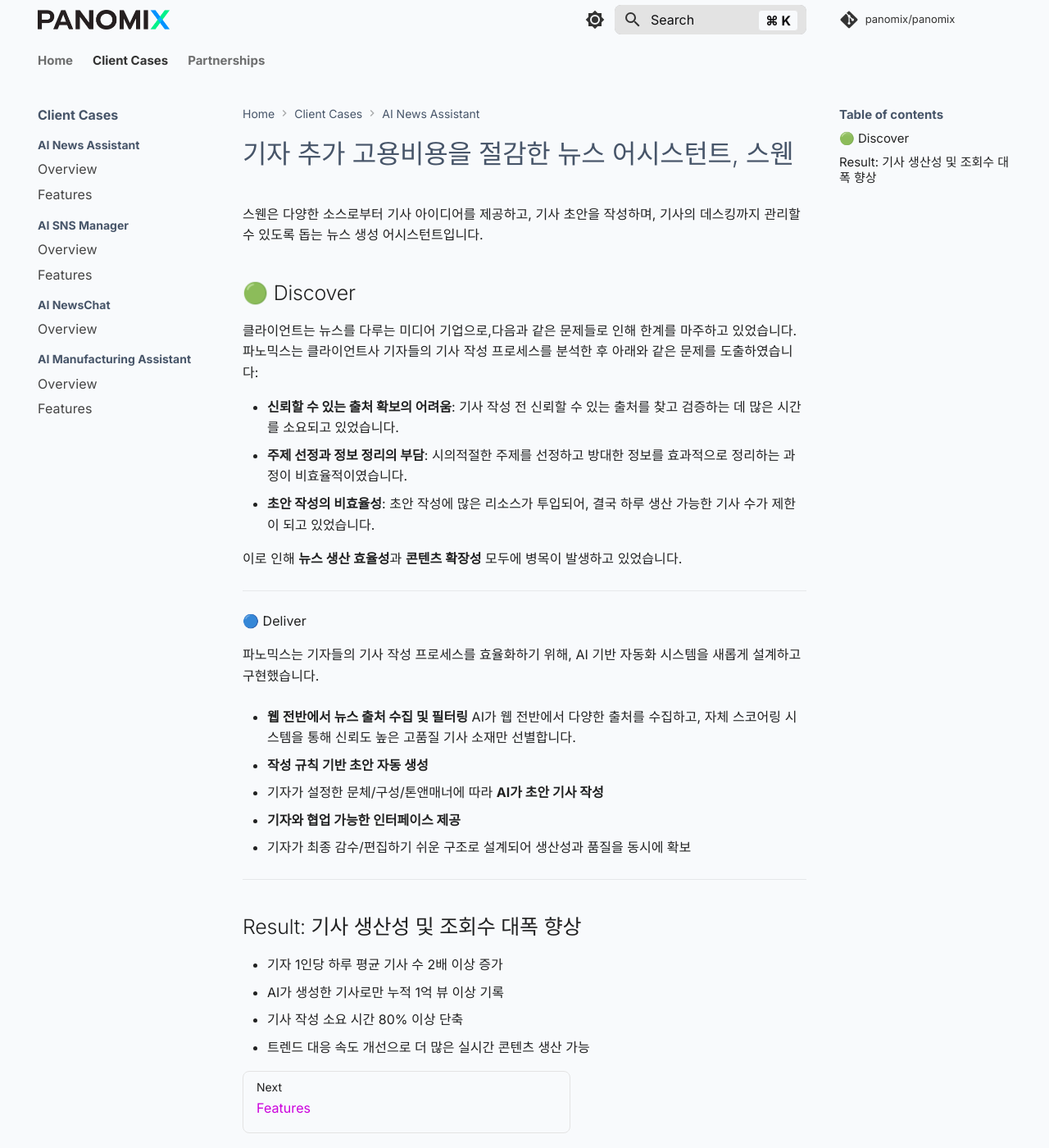
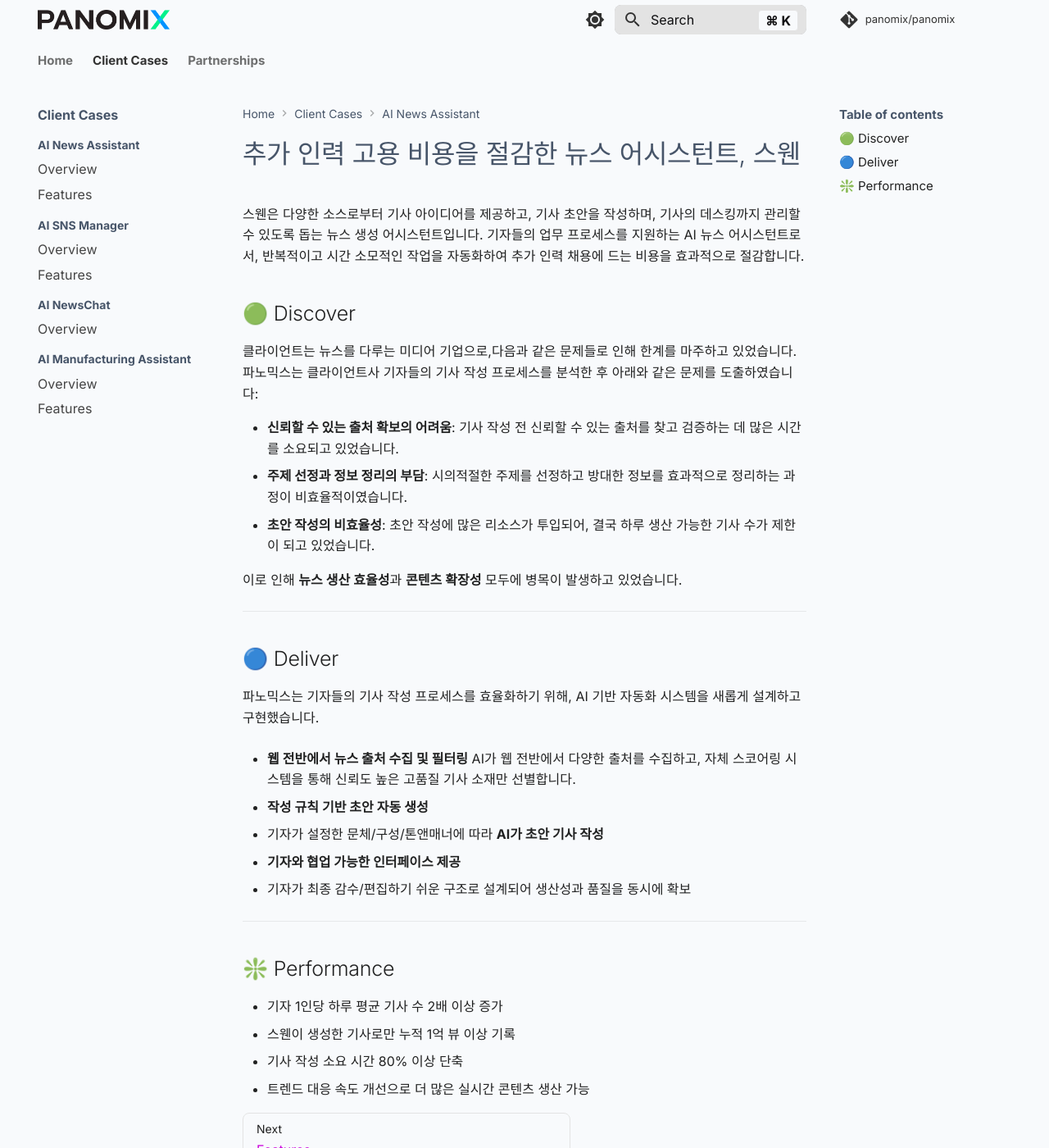
Before and after one commit to panomix/panomix, an MkDocs documentation site: the page built from docs/clients/news/news.md, in a window 1280 px wide and 1400 px high. Shown: the whole window at 82% size. Built offline with MkDocs 1.6.1 and Material for MkDocs 9.7.7, drawn with Linux system fonts in a browser that asks for light colours; comment, search, counter and statistics services are not loaded.

Commit message:
Update news.md

```diff
--- a/docs/clients/news/news.md
+++ b/docs/clients/news/news.md
@@ -1,6 +1,6 @@
-# 기자 추가 고용비용을 절감한 뉴스 어시스턴트, 스웬
+# 추가 인력 고용 비용을 절감한 뉴스 어시스턴트, 스웬
 
-스웬은 다양한 소스로부터 기사 아이디어를 제공하고, 기사 초안을 작성하며, 기사의 데스킹까지 관리할 수 있도록 돕는 뉴스 생성 어시스턴트입니다.
+스웬은 다양한 소스로부터 기사 아이디어를 제공하고, 기사 초안을 작성하며, 기사의 데스킹까지 관리할 수 있도록 돕는 뉴스 생성 어시스턴트입니다. 기자들의 업무 프로세스를 지원하는 AI 뉴스 어시스턴트로서, 반복적이고 시간 소모적인 작업을 자동화하여 추가 인력 채용에 드는 비용을 효과적으로 절감합니다.
 
 ## 🟢 Discover
 
@@ -16,7 +16,7 @@
 
 ---
 
-🔵 Deliver
+## 🔵 Deliver
 
 파노믹스는 기자들의 기사 작성 프로세스를 효율화하기 위해, AI 기반 자동화 시스템을 새롭게 설계하고 구현했습니다.
 
@@ -30,10 +30,10 @@
 
 ---
 
-## Result: 기사 생산성 및 조회수 대폭 향상
+## ❇️ Performance
 
 - 기자 1인당 하루 평균 기사 수 2배 이상 증가
-- AI가 생성한 기사로만 누적 1억 뷰 이상 기록
+- 스웬이 생성한 기사로만 누적 1억 뷰 이상 기록
 - 기사 작성 소요 시간 80% 이상 단축
 - 트렌드 대응 속도 개선으로 더 많은 실시간 콘텐츠 생산 가능
 
```
